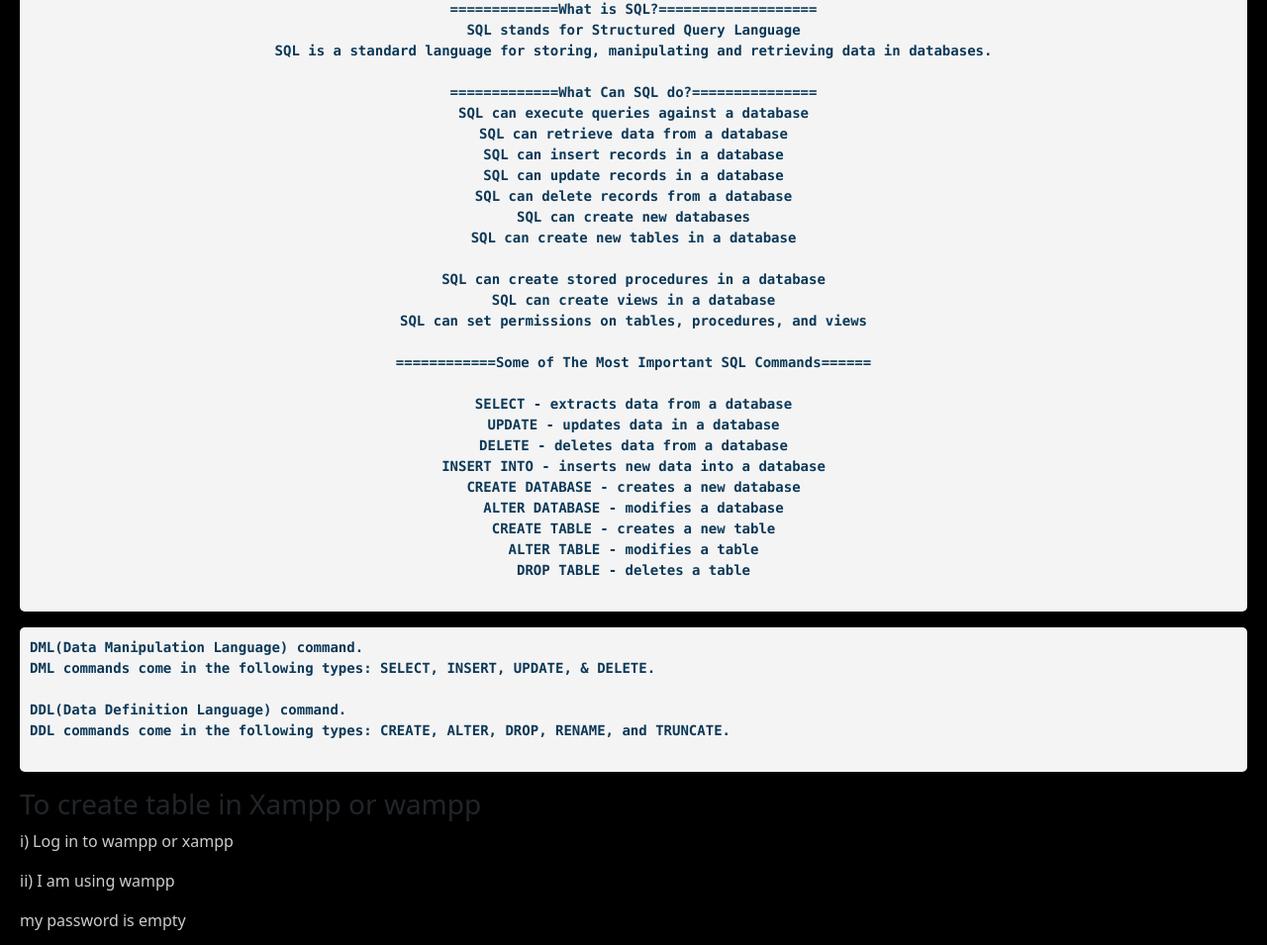
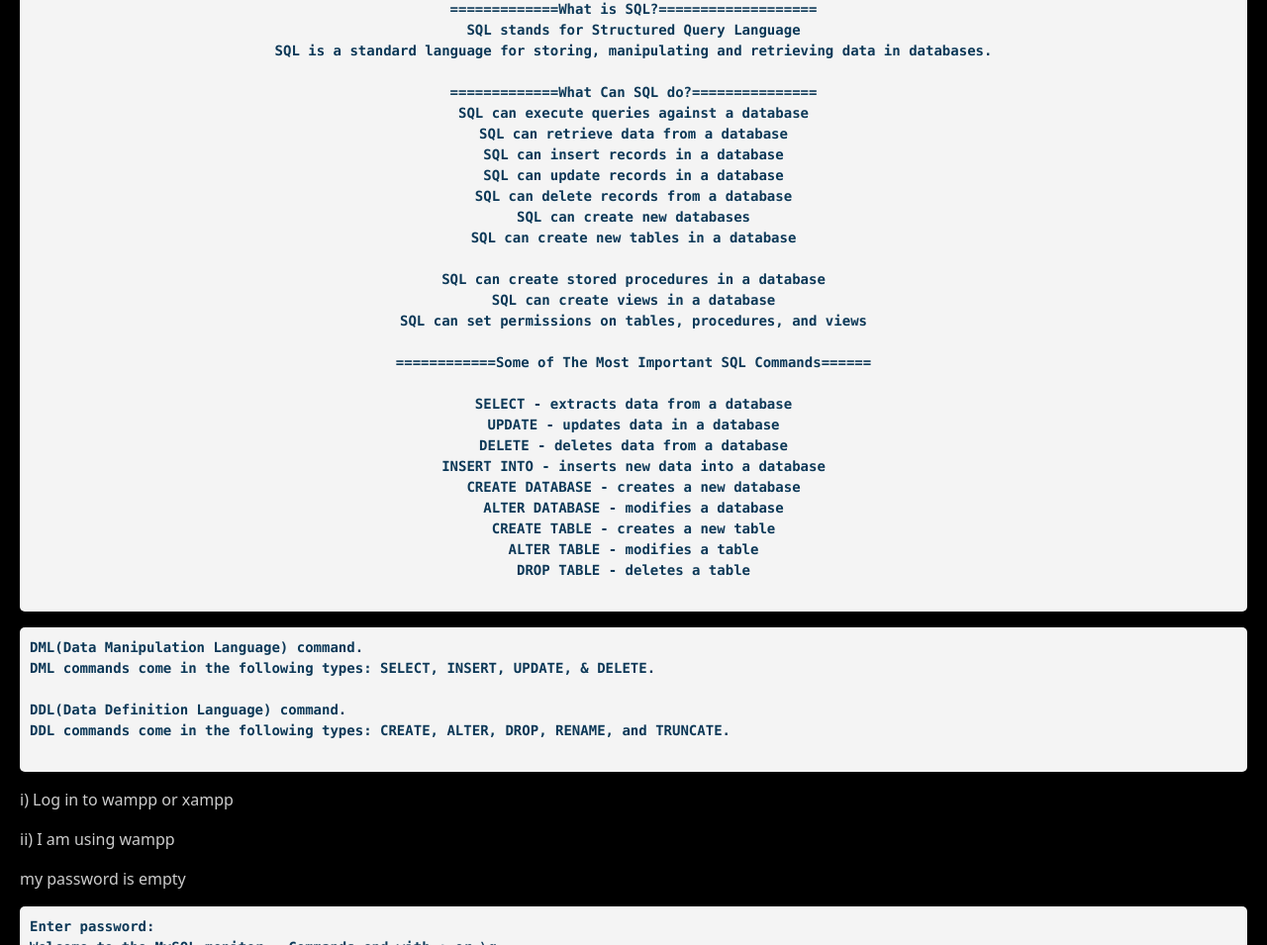
Before and after one commit to ankqxprt01/mysql_cmds, a plain HTML site: page index.html in a window 1280 px wide. Shown: the part 67-1022 px from the top of the page at 99% size. Drawn offline with nearby package versions, Linux system fonts and the light colour scheme; a web font is replaced by a local one.

Commit message:
Update index.html

```diff
--- a/index.html
+++ b/index.html
@@ -112,7 +112,6 @@ DML commands come in the following types: SELECT, INSERT, UPDATE, & DELETE.
 DDL(Data Definition Language) command.
 DDL commands come in the following types: CREATE, ALTER, DROP, RENAME, and TRUNCATE.
     </pre>
-    <h3>To create table in Xampp or wampp</h3>
     <p>i) Log in to wampp or xampp</p>
     <p>ii) I am using wampp </p>
     <p>my password is empty</p>
```
